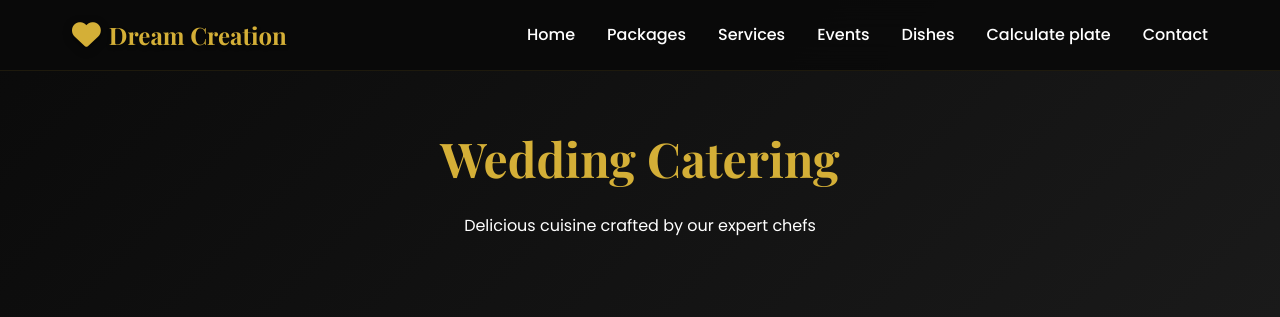
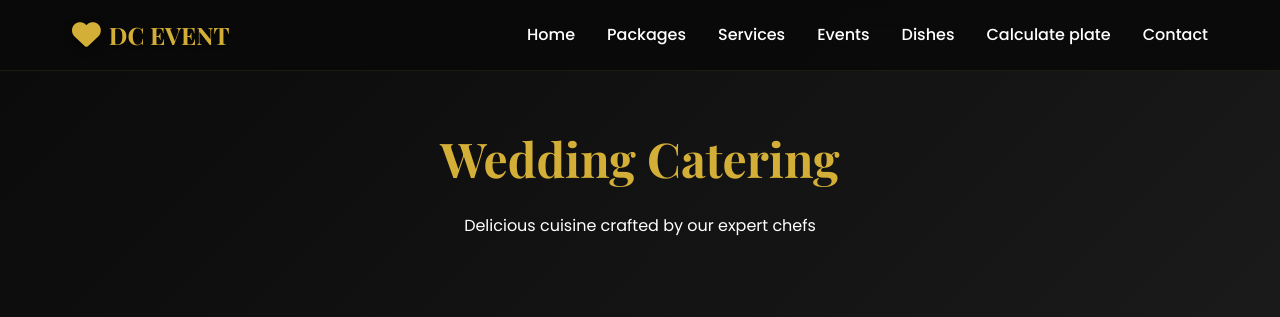
Before and after one commit to razaabdul/dc_event, a Flask app: page /dishes in a window 1280 px wide. Shown: the top 317 px of the page. Run offline with Flask 3, Linux system fonts and the light colour scheme.

Commit message:
latest-comit

```diff
--- a/templates/base.html
+++ b/templates/base.html
@@ -18,7 +18,7 @@
         <div class="nav-container">
             <div class="nav-logo">
                 <i class="fas fa-heart"></i>
-                Dream Creation
+                DC  EVENT
             </div>
             <ul class="nav-menu">
                 <li><a href="{{ url_for('home') }}" class="{{ 'active' if request.endpoint == 'home' }}">Home</a></li>
--- a/templates/index.html
+++ b/templates/index.html
@@ -8,7 +8,7 @@
     </video>
     <div class="hero-content">
         <h1 class="hero-title">
-            Dream Creation
+            DC EVENT
             <span class="hero-subtitle">Wedding Planner</span>
         </h1>
         <p class="hero-description">
```
Also changed, not shown: 1 other file.
